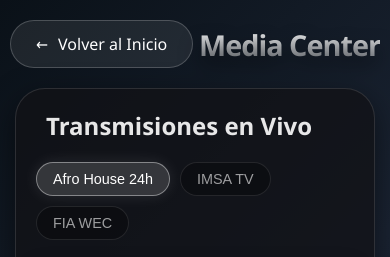
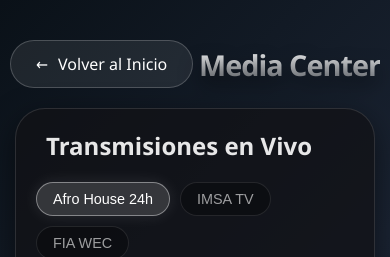
Before and after one commit to estebanreyestoro/Mi-Portal-Personal, a Flask app: page /tv in a window 390 px wide. Shown: the top 257 px of the page. Run offline with Flask 3, Linux system fonts and the light colour scheme.

Commit message:
ajuste de padding de 20 a 40px para el contenido de navegación

```diff
--- a/templates/cine.html
+++ b/templates/cine.html
@@ -303,7 +303,7 @@
                 flex-direction: row !important;
                 justify-content: space-between !important;
                 align-items: center !important;
-                padding: 20px 10px !important;
+                padding: 40px 10px 20px 10px !important;
                 text-align: left !important;
             }
 
--- a/templates/futbol.html
+++ b/templates/futbol.html
@@ -65,7 +65,7 @@
                 flex-direction: row !important;
                 justify-content: space-between !important;
                 align-items: center !important;
-                padding: 20px 10px !important;
+                padding: 40px 10px 20px 10px !important;
                 text-align: left !important;
             }
 
--- a/templates/motor.html
+++ b/templates/motor.html
@@ -281,7 +281,7 @@
                 flex-direction: row !important;
                 justify-content: space-between !important;
                 align-items: center !important;
-                padding: 20px 10px !important;
+                padding: 40px 10px 20px 10px !important;
                 text-align: left !important;
             }
 
--- a/templates/noticias.html
+++ b/templates/noticias.html
@@ -59,7 +59,7 @@
                 flex-direction: row !important;
                 justify-content: space-between !important;
                 align-items: center !important;
-                padding: 20px 10px !important;
+                padding: 40px 10px 20px 10px !important;
                 text-align: left !important;
             }
 
--- a/templates/tv.html
+++ b/templates/tv.html
@@ -303,7 +303,7 @@
                 flex-direction: row !important;
                 justify-content: space-between !important;
                 align-items: center !important;
-                padding: 20px 10px !important;
+                padding: 40px 10px 20px 10px !important;
                 text-align: left !important;
             }
 
```
Also changed, not shown: templates/utilidades.html (+6 -5 lines).
